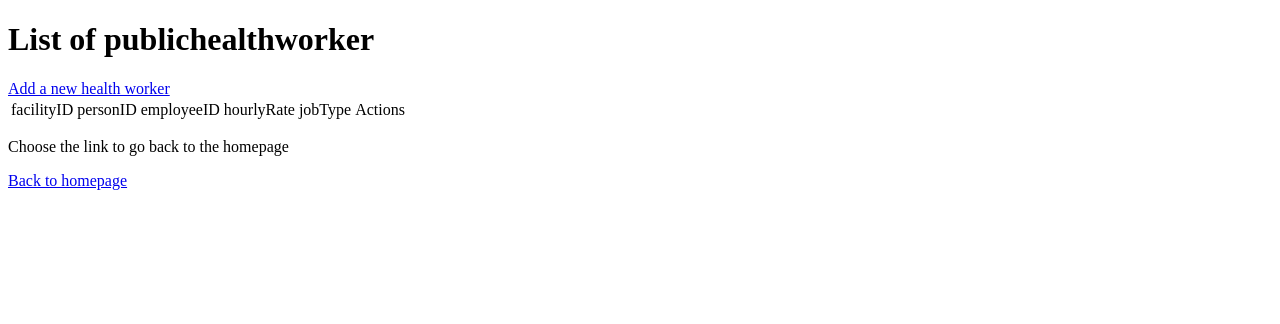
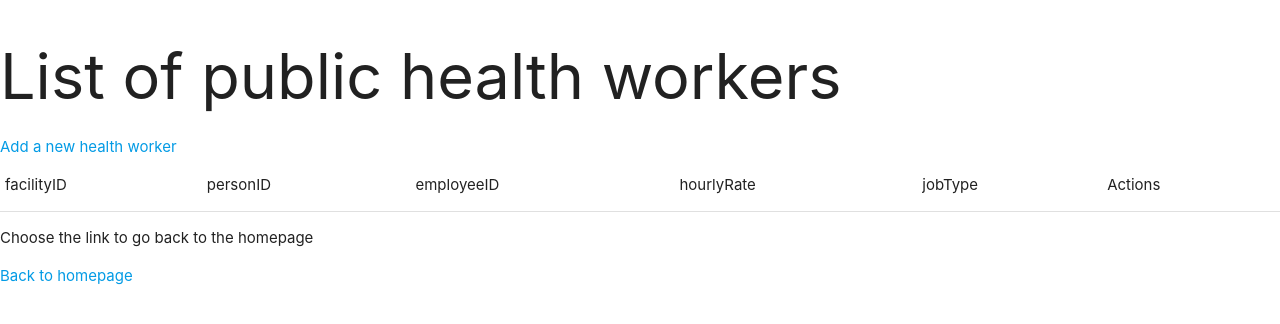
Before and after one commit to maria56788/Vaccination-database-project, a PHP site: page /publichealthworker/ in a window 1280 px wide. Shown: the top 324 px of the page. Run offline with PHP 8.4, Linux system fonts and the light colour scheme; data that the repository does not hold is empty.

Commit message:
update publichealthcarewroker-index

```diff
--- a/publichealthworker/index.php
+++ b/publichealthworker/index.php
@@ -1,10 +1,9 @@
 <?php require_once '../database.php';
 
 if (isset($conn)) {
-    $statement = $conn->prepare('SELECT * FROM cnc353_2.publichealthworker ');
-    $statement->execute();
+$statement = $conn->prepare('SELECT * FROM cnc353_2.publichealthworker AS PublicHealthWorker');
+$statement->execute();
 }
-
 ?>
 <!DOCTYPE html>
 <html lang="en">
@@ -12,11 +11,15 @@
     <meta charset="UTF-8">
     <meta http-equiv="X-UA-Compatible" content="IE=edge">
     <meta name="viewport" content="width=device-width, initial-scale=1.0">
+    <!-- Compiled and minified CSS -->
+    <link rel="stylesheet" href="https://cdnjs.cloudflare.com/ajax/libs/materialize/1.0.0/css/materialize.min.css">
     <title>Document</title>
 </head>
 <body>
+
+
 <table>
-    <h1>List of publichealthworker</h1>
+    <h1>List of public health workers</h1>
     <a href="./create.php">Add a new health worker</a>
     <thead>
         <tr>
@@ -29,20 +32,21 @@
         </tr>
     </thead>
     <tbody>
-    <?php while ($row =$statement->fetch(PDO::FETCH_ASSOC,PDO::FETCH_ORI_NEXT)){?>
+        <?php while ($row =$statement->fetch(PDO::FETCH_ASSOC,PDO::FETCH_ORI_NEXT)){?>
             <tr>
                 <td><?= $row["facilityID"]?></td>
                 <td><?= $row["personID"]?></td>
                 <td><?= $row["employeeID"]?></td>
                 <td><?= $row["hourlyRate"]?></td>
                 <td><?= $row["jobType"]?></td>
+
                 <td>
                     <a href="./delete.php?employeeID=<?= $row["employeeID"]?>,?facilityID=<?= $row["facilityID"]?>">Delete</a>
                     <a href="./edit.php?employeeID=<?= $row["employeeID"]?>,?facilityID=<?= $row["facilityID"]?>">Edit</a>
                 </td>
 
-            </tr>
-        <?php } ?>
+                </tr>
+    <?php } ?>
     </tbody>
 </table>
 <p>Choose the link to go back to the homepage</p>
```
